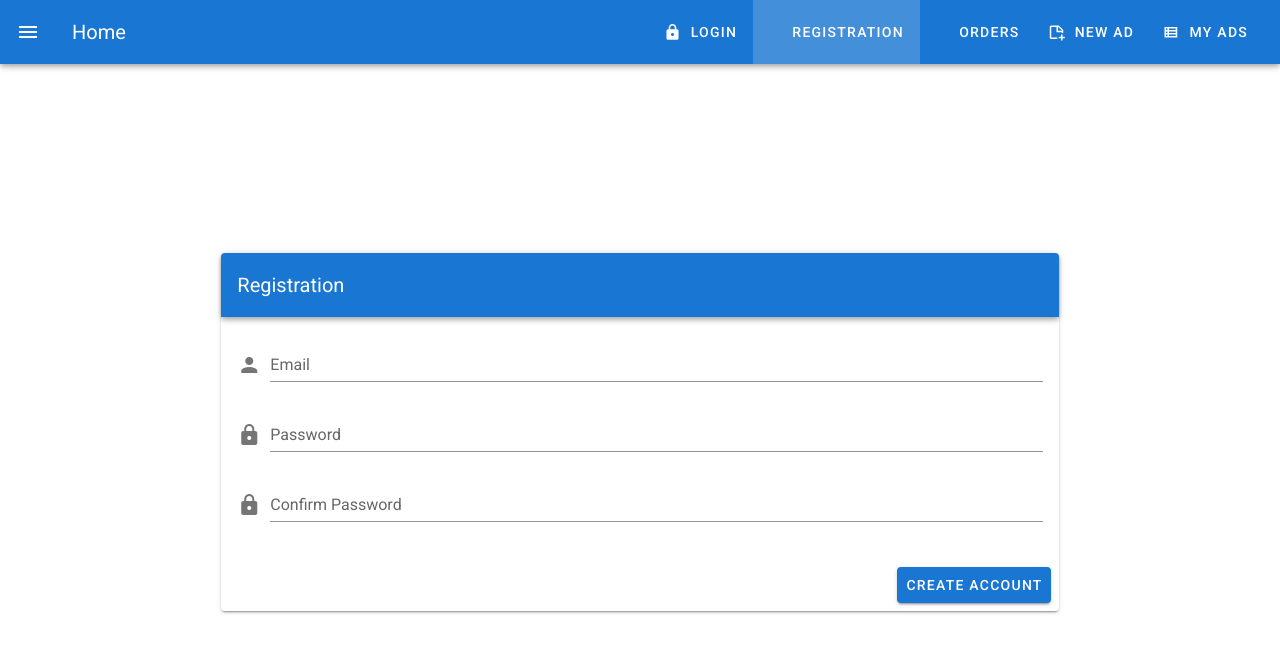
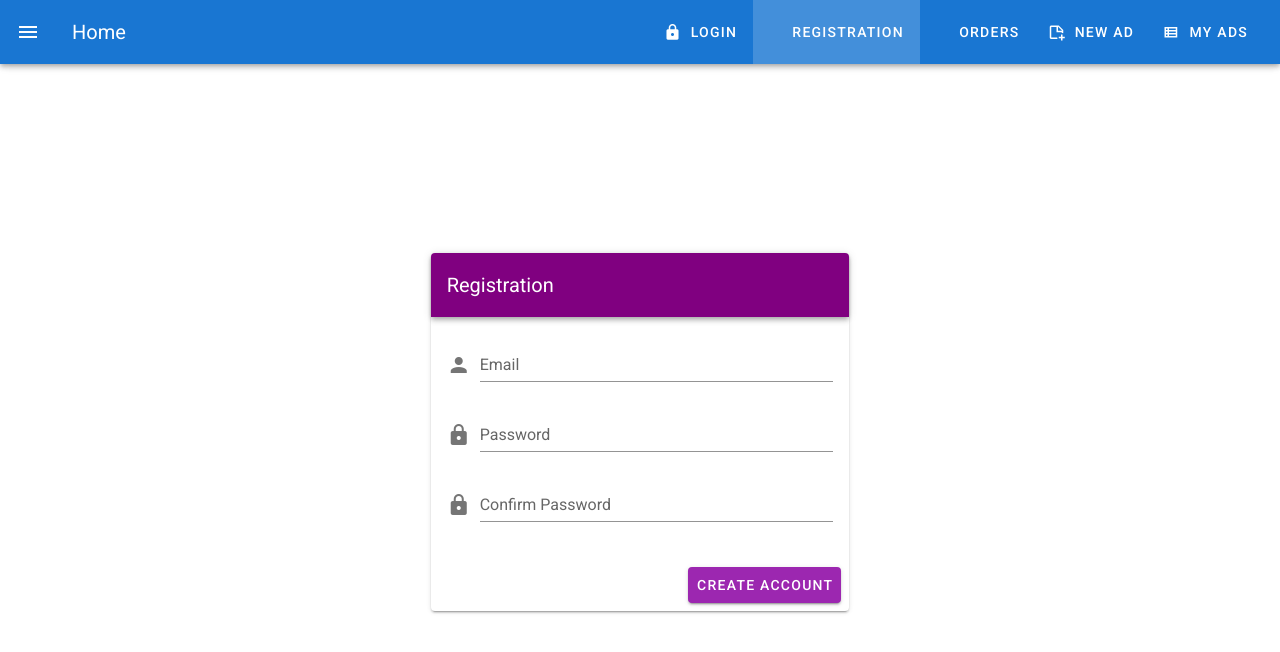
Before and after one commit to Andoogle15/Vue_Project_Penzov, a Vue app: page /registration in a window 1280 px wide. Shown: the top 652 px of the page. Built offline with nearby package versions, Linux system fonts and the light colour scheme.

Commit message:
Пункты 13.1-13.2 Регистрация пользователя

```diff
--- a/src/components/Auth/Registration.vue
+++ b/src/components/Auth/Registration.vue
@@ -1,51 +1,42 @@
 <template>
     <v-container fluid fill-height>
         <v-layout align-center justify-center>
-			<v-flex xs12 sm8 md8>
+            <v-flex xs12 sm8 md4>
             <v-card class="elevetion-12">
-			<v-toolbar dark color="primary">
+                <v-toolbar dark color="#800080">
 <v-toolbar-title>Registration</v-toolbar-title>
 </v-toolbar>
                 <v-card-text>
                     <v-form v-model="valid" ref="form" lazy-validation>
                         <v-text-field
-							prepend-icon="mdi-account"
+                         prepend-icon="mdi-account" color="#800080"
                          name="email"
                            label="Email"
                          type="email"
                          v-model="email"
-							:rules="emailRules"
-							>
+                         :rules="emailRules">
                         </v-text-field>
                         <v-text-field
-							prepend-icon="mdi-lock"
+                         prepend-icon="mdi-lock" color="#800080"
                          name="password"
                          label="Password"
                          type="password"
                          v-model="password"
-							:rules="passwordRules"
-							>
+                         :rules="passwordRules">
                         </v-text-field>
                         <v-text-field
-							prepend-icon="mdi-lock"
+                         prepend-icon="mdi-lock" color="#800080"
                          name="confirm-password"
                          label="Confirm Password"
                          type="password"
                          v-model="confirmPassword"
-							:rules="confirmPasswordRules"
-							>
+                         :rules="confirmPasswordRules">
                         </v-text-field>
                     </v-form>
                 </v-card-text>
                 <v-card-actions>
                     <v-spacer></v-spacer>
-					<v-btn
-					color="primary"
-					@click="onSubmit"
-					:disabled="!valid"
-					>
-						Create Account
-					</v-btn>
+                    <v-btn dark color="purple" @click="onSubmit" :disabled="!valid">Create Account</v-btn>
                 </v-card-actions>
             </v-card>
             </v-flex>
@@ -53,13 +44,13 @@
     </v-container>
 </template>
 <script>
-export default{
-	data(){
-		return{
+export default {
+    data () {
+        return {
+            valid: false,
             email: "",
             password: "",
             confirmPassword: "",
-			valid: false,
             emailRules: [
             v => !!v || 'E-mail is required',
             v => /.+@.+\..+/.test(v) || 'E-mail must be valid'
@@ -81,7 +72,7 @@ export default{
                 email: this.email,
                 password: this.password
             }
-				console.log(user)
+            this.$store.dispatch('registerUser',user)
         }
     }
   }
--- a/src/main.js
+++ b/src/main.js
@@ -16,15 +16,15 @@ new Vue({
   router:router,
   store,
   created(){
-    var firebaseConfig = {
-    apiKey: "AIzaSyCP3B9ISQ9Q0I-rVMCNKCe3FuL6ldkE4rE",
-    authDomain: "vue-ads-2021.firebaseapp.com",
-    projectId: "vue-ads-2021",
-    storageBucket: "vue-ads-2021.appspot.com",
-    messagingSenderId: "197397540349",
-    appId: "1:197397540349:web:e642a60bfbde2d5baffd94",
-    measurementId: "G-GW0BDMX9PS"
-  };
+    const firebaseConfig = {
+      apiKey: "AIzaSyConprsirqVkWHAWOICO6qO-Ybe_gkP7i0",
+      authDomain: "vue-project-2e38c.firebaseapp.com",
+      projectId: "vue-project-2e38c",
+      storageBucket: "vue-project-2e38c.appspot.com",
+      messagingSenderId: "99971442262",
+      appId: "1:99971442262:web:0182d148ea55ec8ca27df7",
+      measurementId: "G-TW6WWHZ3DT"
+    };
   // Initialize Firebase
     fb.initializeApp(firebaseConfig);
     fb.analytics();
--- a/src/store/user.js
+++ b/src/store/user.js
@@ -1,12 +1,30 @@
+import fb from 'firebase'
 export default {
-	state: {
+    state:{
         user: null
     },
-	mutations: {},
-	actions: {},
-	getters: {
+    mutations:{
+        setUser(state,payload) {
+            state.user = payload
+        }
+    },
+    actions:{
+        registerUser({commit},{email, password}){
+            fb.auth().createUserWithEmailAndPassword(email,password).then(response => {
+                console.log(response.user.uid)
+                commit('setUser', new User(response.user.uid))
+            })
+        }
+    },
+    getters:{
         user(state){
             return state.user
         }
     }
 }
+
+class User {
+    constructor(id) {
+        this.id = id
+    }
+}
```
Lines whose indentation alone changed are shown as unchanged.
